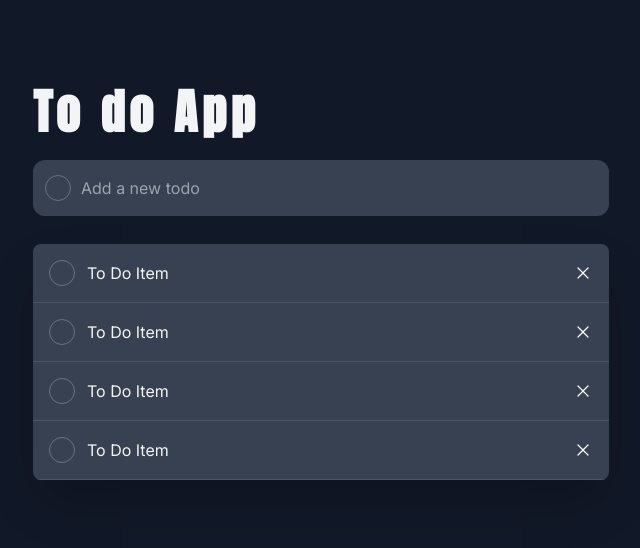
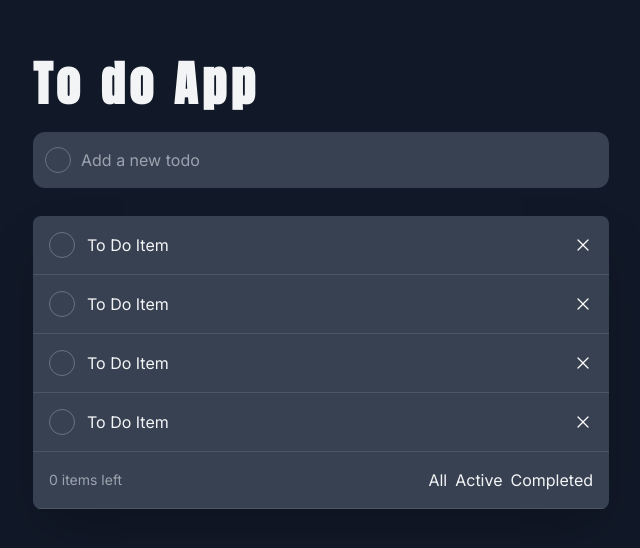
Before and after one commit to Nicolas2508Ca/To-DoApp, a React (Create React App) app: page / in a window 1280 px wide. Shown: the part 116-664 px from the top of the page, without its empty margins (319-959 px from the left). Built offline with nearby package versions, Linux system fonts and the light colour scheme.

Commit message:
Creacion de filtros

```diff
--- /dev/null
+++ b/src/componentes/ToDoFilters/ToDoFilters.componentes.jsx
@@ -0,0 +1,34 @@
+const FiltersContainer = ({ children }) => {
+    return (
+        <div className="flex items-center justify-between p-4 bg-gray-700 border-b border-solid border-gray-600">
+            {children}
+        </div>
+    )
+}
+
+const ItemLefts = ({total = 0}) => {
+    return(
+        <p className="text-gray-400 text-sm">
+            {total} items left
+        </p>
+    )
+}
+
+const FilterButtonContainer = ({children}) => {
+    return(
+        <div className="flex items-center space-x-2">
+            {children}
+        </div>
+    )
+}
+
+const FilterButton = ({action, active, filter}) => {
+    return(
+        <button className={`hover:text-white cursor-pointer transition-all duration-300 ease-in-out`
+        + (active.toLowerCase().includes(filter.toLowerCase()) ? 'text-blue-400': 'text-gray-400')}>
+            {filter}
+        </button>
+    )
+}
+
+export { FiltersContainer, ItemLefts, FilterButtonContainer, FilterButton}
--- /dev/null
+++ b/src/componentes/ToDoFilters/ToDoFilters.jsx
@@ -0,0 +1,16 @@
+import { FilterButton, FilterButtonContainer, FiltersContainer, ItemLefts } from "./ToDoFilters.componentes"
+
+const ToDoFilters = () => {
+    return(
+        <FiltersContainer>
+            <ItemLefts/>
+            <FilterButtonContainer>
+                <FilterButton action={()=>{}} active="All" filter="All"/>
+                <FilterButton action={()=>{}} active="All" filter="Active"/>
+                <FilterButton action={()=>{}} active="All" filter="Completed"/>
+            </FilterButtonContainer>
+        </FiltersContainer>
+    )
+}
+
+export {ToDoFilters}
--- /dev/null
+++ b/src/componentes/ToDoFilters/index.js
@@ -0,0 +1 @@
+export * from "./ToDoFilters";
--- a/src/componentes/ToDoList/ToDoList.jsx
+++ b/src/componentes/ToDoList/ToDoList.jsx
@@ -1,7 +1,10 @@
+import { ToDoFilters } from "../ToDoFilters"
+
 const ToDoList = ({children}) => {
     return (
         <div className="flex flex-col mt-7 rounded-lg overflow-hidden shadow-2xl">
             {children}
+            <ToDoFilters/>
         </div>
     )
 }
```
